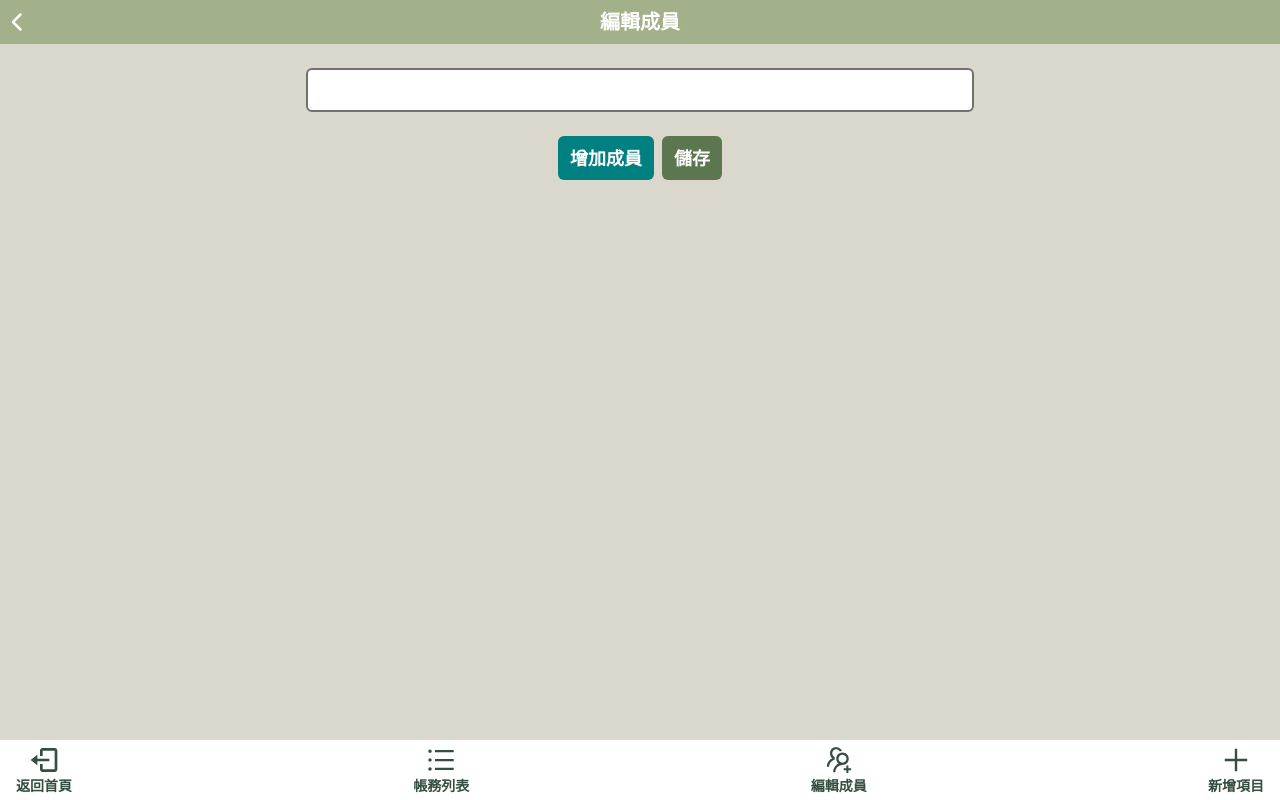
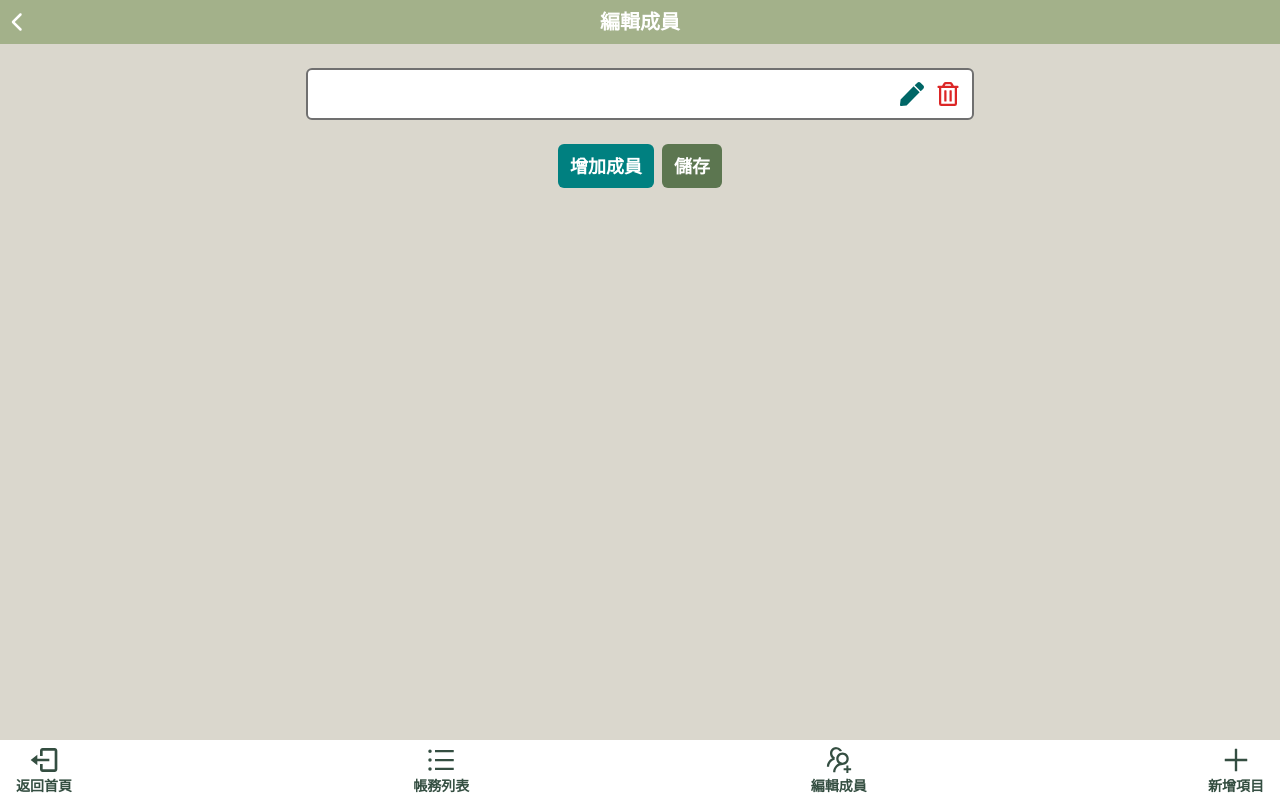
Before and after one commit to williampo78/bill-splitting-app, a React (Vite) app: page /bill-splitting-app/group/1/users in a window 1280 px wide. Built offline with nearby package versions, Linux system fonts and the light colour scheme.

Commit message:
調整成員新增/編輯方式

```diff
--- a/src/pages/Users.tsx
+++ b/src/pages/Users.tsx
@@ -1,17 +1,23 @@
 import { useEffect, useState } from 'react';
 import { updateGroupUsersApi, getGroupUsersApi } from '@/api/group';
-import { FaRegTrashAlt } from 'react-icons/fa';
+import { FaRegTrashAlt, FaPen, FaCheck } from 'react-icons/fa';
 import { useStore } from '@/stores/index';
 import { toast } from 'react-toastify';
+import clsx from 'clsx';
 
 function Users() {
 	const { setHeaderTitle, users, setUsers, groupInfo } = useStore();
 
-	const [copiedUsers, setCopiedUsers] = useState(users?.length ? users : [{ name: '' }]);
+	const [copiedUsers, setCopiedUsers] = useState(users?.length ? [...users] : [{ name: '' }]);
+	const [chosenUserId, setChosenUserId] = useState('');
 
 	useEffect(() => {
 		setHeaderTitle('編輯成員' || '');
 	}, []);
+
+	const changeUserName = async (user: { _id?: string; name: string }) => {
+		console.log('copiedUsers',copiedUsers);
+	};
 
 	const updateUsers = async () => {
 		const everyUserHasName = copiedUsers.every((user) => user.name);
@@ -35,29 +41,57 @@ function Users() {
 				{copiedUsers.map((user, index) => (
 					<li
 						key={index}
-						className="px-3 py-2 border-2 border-gray-400 bg-white rounded-md overflow-hidden flex justify-between items-center"
+						className={clsx(
+							'p-3 border-2 border-gray-400 bg-white rounded-md overflow-hidden flex justify-between items-center text-xl'
+						)}
 					>
+						{chosenUserId === user._id ? (
 							<input
-							className="flex-1"
+								className="flex-1 bg-transparent text-teal-700"
 								type="text"
 								value={user.name}
 								onChange={(e) => {
 									const _users = [...copiedUsers];
 									_users[index].name = e.target.value;
 									setCopiedUsers(_users);
+									console.log(users);
 								}}
+								autoFocus
 							/>
-						{copiedUsers.length > 1 && (
+						) : (
+							<span className="flex-1">{user.name}</span>
+						)}
+						{chosenUserId === user._id ? (
+							<button
+								onClick={() => {
+									changeUserName(user);
+								}}
+								className="text-emerald-500 text-2xl mr-3"
+							>
+								<FaCheck />
+							</button>
+						) : (
+							<button
+								onClick={() => {
+									setChosenUserId(user._id!);
+									setCopiedUsers([...users])
+								}}
+								className="text-teal-400 text-2xl mr-3"
+							>
+								<FaPen />
+							</button>
+						)}
+						{
 							<button
 								onClick={() => {
 									const _users = [...copiedUsers];
 									setCopiedUsers(_users.filter((_, i) => i !== index));
 								}}
-								className="btn bg-red-600 "
+								className="text-red-600 text-2xl"
 							>
 								<FaRegTrashAlt />
 							</button>
-						)}
+						}
 					</li>
 				))}
 			</ul>
```
Lines whose indentation alone changed are shown as unchanged.
